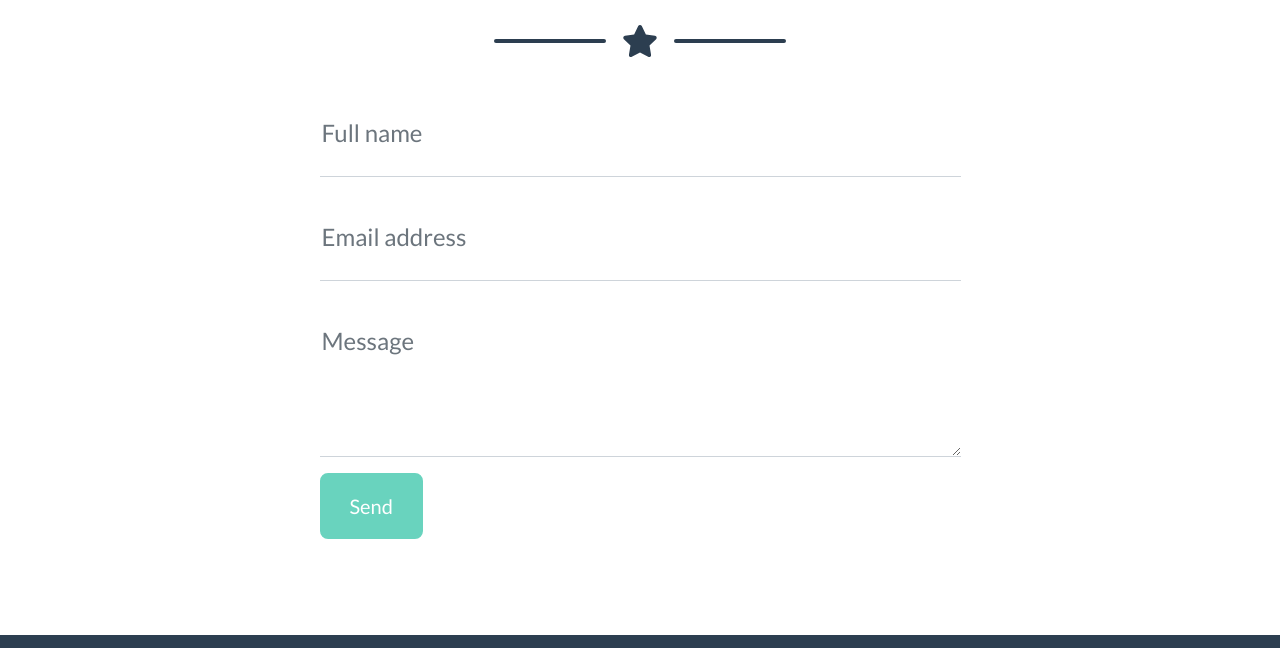
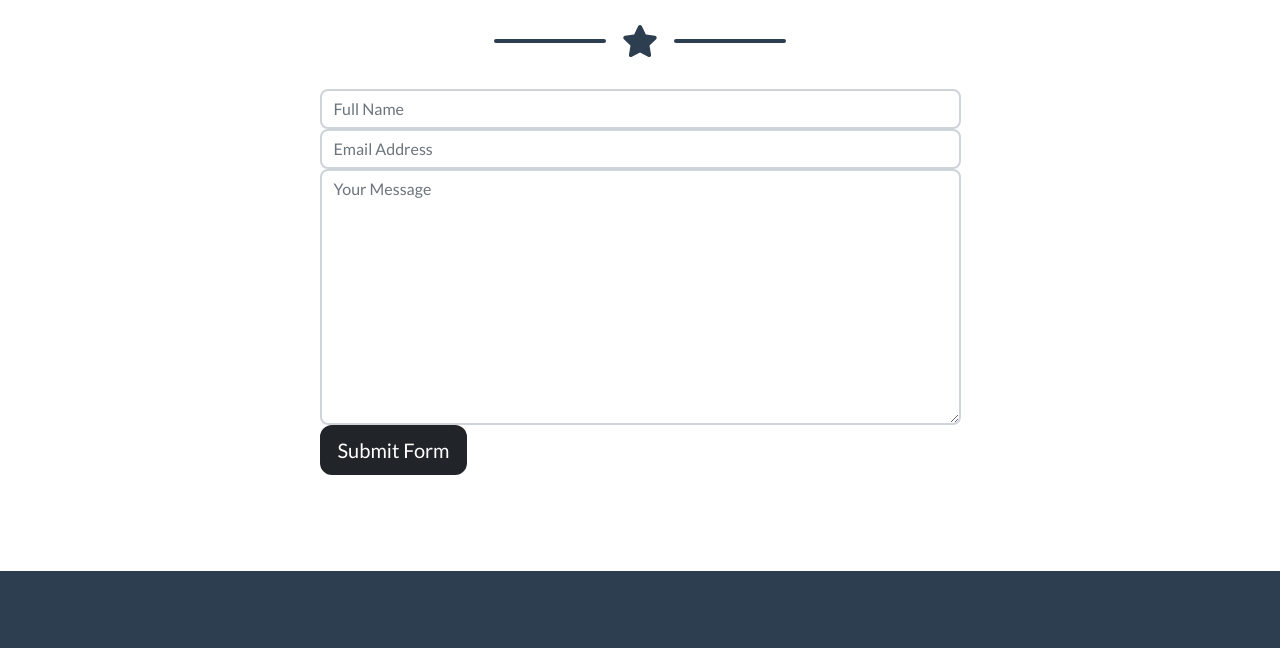
Before and after one commit to anthap/Website2, a plain HTML site: page index.html in a window 1280 px wide. Shown: the part 2812-3460 px from the top of the page. Drawn offline with nearby package versions, Linux system fonts and the light colour scheme.

Commit message:
Added webform

```diff
--- a/index.html
+++ b/index.html
@@ -167,52 +167,22 @@
                         <!-- To make this form functional, sign up at-->
                         <!-- https://startbootstrap.com/solution/contact-forms-->
                         <!-- to get an API token!-->
-                        <form id="contactForm" form action="https://formsubmit.co/anth.pasq@gmail.com" method="POST">
-                            <!-- Name input-->
-                            <div class="form-floating mb-3">
-                                <input class="form-control" id="name" type="text" name="name" placeholder="Enter your name..." required />
-                                <label for="name">Full name</label>
-                                <div class="invalid-feedback" data-sb-feedback="name:required">A name is required.</div>
+                          <form target="_blank" action="https://formsubmit.co/anth.pasq@gmail.com" method="POST">
+                            <div class="form-group">
+                              <div class="form-row">
+                                <div class="col">
+                                  <input type="text" name="name" class="form-control" placeholder="Full Name" required>
+                                </div>
+                                <div class="col">
+                                  <input type="email" name="email" class="form-control" placeholder="Email Address" required>
+                                </div>
+                              </div>
                             </div>
-                            <!-- Email address input-->
-                            <div class="form-floating mb-3">
-                                <input class="form-control" id="email" type="email" name="email" placeholder="name@example.com" required/>
-                                <label for="email">Email address</label>
-                                <div class="invalid-feedback" data-sb-feedback="email:required">An email is required.</div>
-                                <div class="invalid-feedback" data-sb-feedback="email:email">Email is not valid.</div>
+                            <div class="form-group">
+                              <textarea placeholder="Your Message" class="form-control" name="message" rows="10" required></textarea>
                             </div>
-                            <!-- Phone number input-->
-                            <!--<div class="form-floating mb-3">
-                                <input class="form-control" id="phone" type="tel" placeholder="(123) 456-7890" data-sb-validations="required" />
-                                <label for="phone">Phone number</label>
-                                <div class="invalid-feedback" data-sb-feedback="phone:required">A phone number is required.</div>
-                            </div>-->
-                            <!-- Message input-->
-                            <div class="form-floating mb-3">
-                                <textarea class="form-control" id="message" type="text" name="message" placeholder="Enter your message here..." style="height: 10rem" required></textarea>
-                                <label for="message">Message</label>
-                                <div class="invalid-feedback" data-sb-feedback="message:required">A message is required.</div>
-                            </div>
-                            <!-- Submit success message-->
-                            <!---->
-                            <!-- This is what your users will see when the form-->
-                            <!-- has successfully submitted-->
-                            <div class="d-none" id="submitSuccessMessage">
-                                <div class="text-center mb-3">
-                                    <div class="fw-bolder">Form submission successful!</div>
-                                    To activate this form, sign up at
-                                    <br />
-                                    <a href="https://startbootstrap.com/solution/contact-forms">https://startbootstrap.com/solution/contact-forms</a>
-                                </div>
-                            </div>
-                            <!-- Submit error message-->
-                            <!---->
-                            <!-- This is what your users will see when there is-->
-                            <!-- an error submitting the form-->
-                            <div class="d-none" id="submitErrorMessage"><div class="text-center text-danger mb-3">Error sending message!</div></div>
-                            <!-- Submit Button-->
-                            <button class="btn btn-primary btn-xl disabled" id="submitButton" type="submit">Send</button>
-                        </form>
+                            <button type="submit" class="btn btn-lg btn-dark btn-block">Submit Form</button>
+                          </form>
                     </div>
                 </div>
             </div>
@@ -451,10 +421,5 @@
         <script src="https://cdn.jsdelivr.net/npm/bootstrap@5.1.3/dist/js/bootstrap.bundle.min.js"></script>
         <!-- Core theme JS-->
         <script src="js/scripts.js"></script>
-        <!-- * * * * * * * * * * * * * * * * * * * * * * * * * * * * * * * * * * * * * * * *-->
-        <!-- * *                               SB Forms JS                               * *-->
-        <!-- * * Activate your form at https://startbootstrap.com/solution/contact-forms * *-->
-        <!-- * * * * * * * * * * * * * * * * * * * * * * * * * * * * * * * * * * * * * * * *-->
-        <script src="https://cdn.startbootstrap.com/sb-forms-latest.js"></script>
     </body>
 </html>
```
